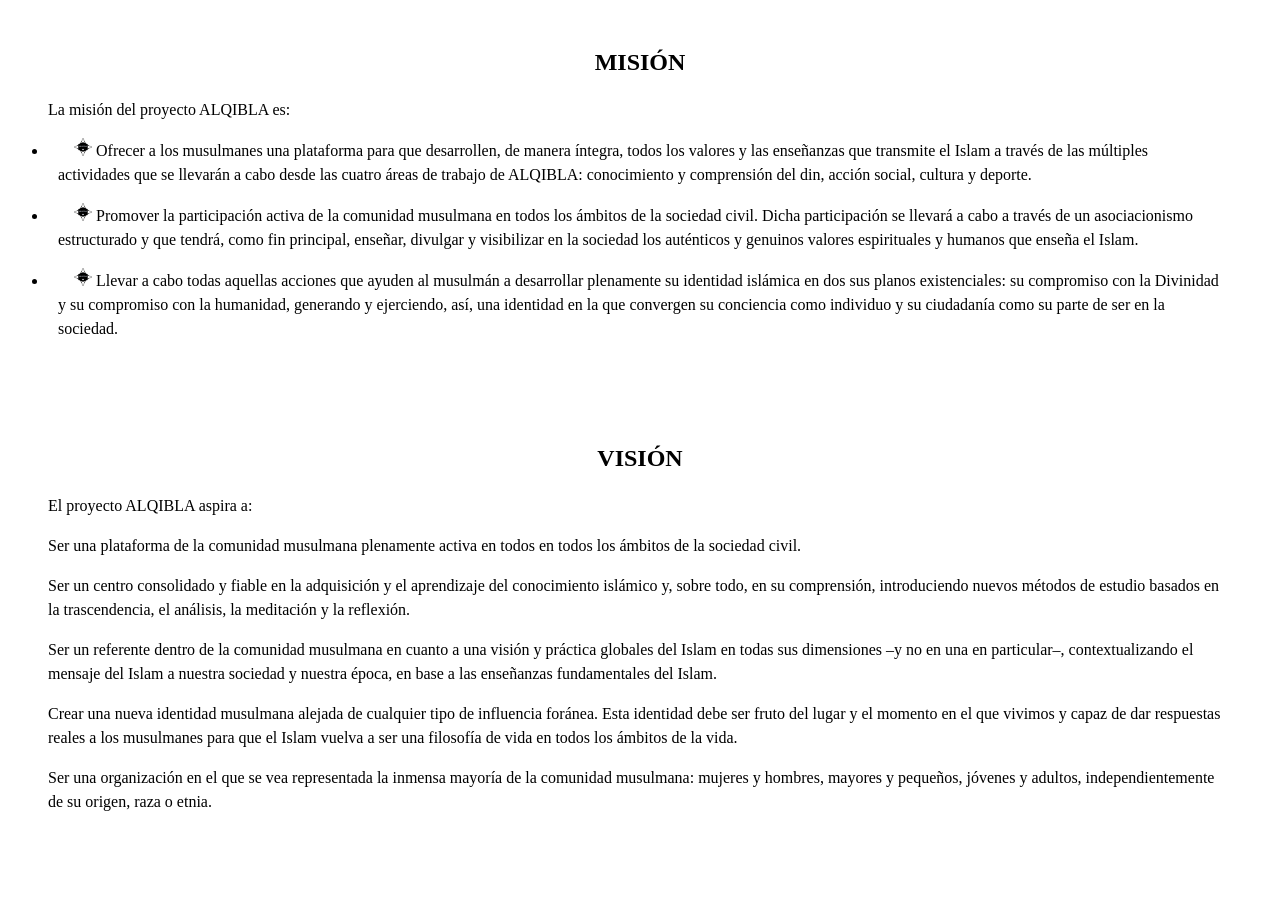
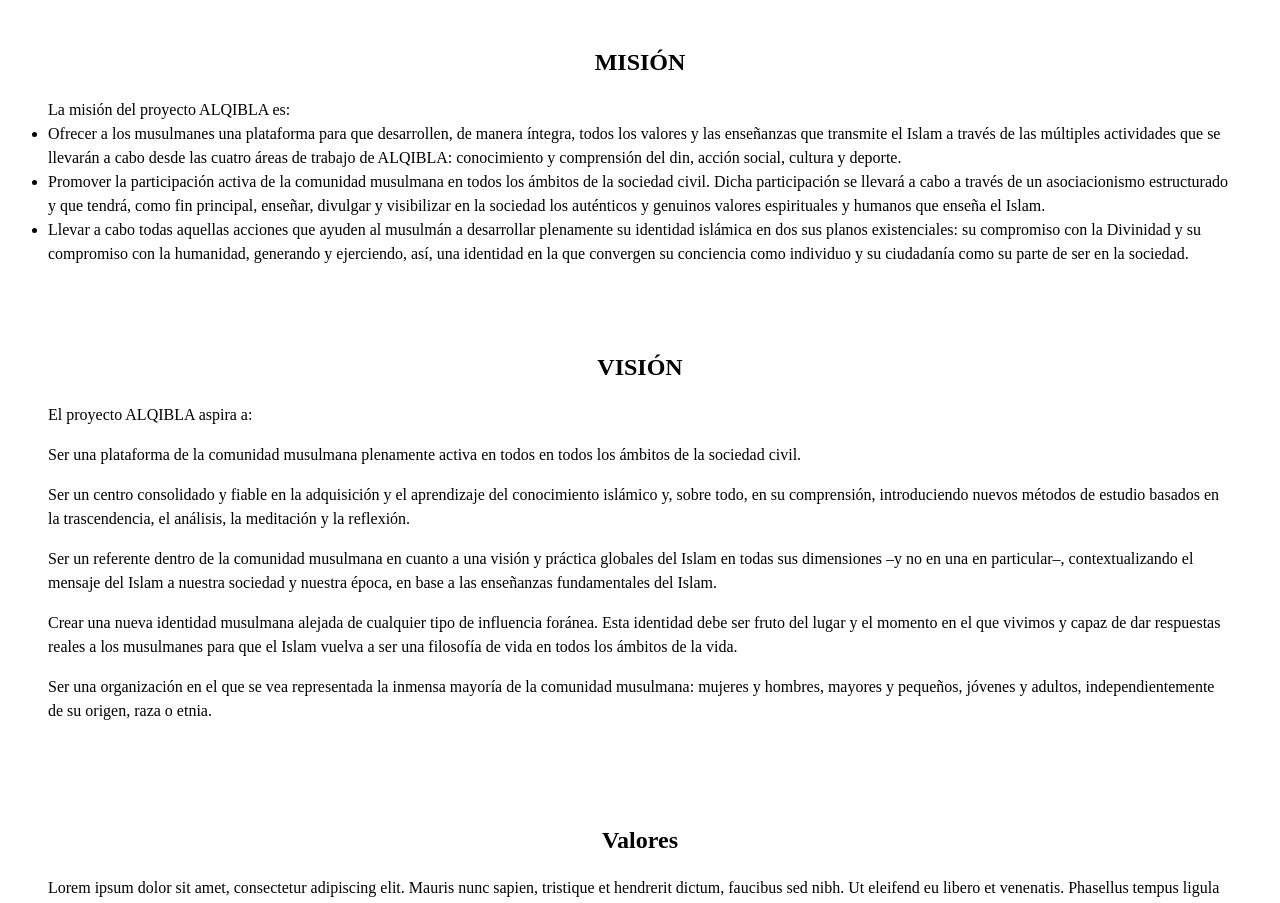
Before and after one commit to OussamaAlouat/alqibla-pro, an Angular app: page / in a window 1280 px wide. Shown: the part 1640-2543 px from the top of the page. Built offline with nearby package versions, Linux system fonts and the light colour scheme.

Commit message:
FIX: fixed mision

```diff
--- a/src/app/views/mission/mission.component.html
+++ b/src/app/views/mission/mission.component.html
@@ -5,22 +5,13 @@
     La misión del proyecto ALQIBLA es:
     <ul>
       <li>
-        <p>
-          <img src="/assets/img/alqibla.png" width="18px" alt="Logo"/>
-          Ofrecer a los musulmanes una plataforma para que desarrollen, de manera íntegra, todos los valores y las enseñanzas que transmite el Islam a través de las múltiples actividades que se llevarán a cabo desde las cuatro áreas de trabajo de ALQIBLA: conocimiento y comprensión del din, acción social, cultura y deporte.
-        </p>
+        Ofrecer a los musulmanes una plataforma para que desarrollen, de manera íntegra, todos los valores y las enseñanzas que transmite el Islam a través de las múltiples actividades que se llevarán a cabo desde las cuatro áreas de trabajo de ALQIBLA: conocimiento y comprensión del din, acción social, cultura y deporte.
       </li>
       <li>
-        <p>
-          <img src="/assets/img/alqibla.png" width="18px" alt="Logo"/>
-          Promover la participación activa de la comunidad musulmana en todos los ámbitos de la sociedad civil. Dicha participación se llevará a cabo a través de un asociacionismo estructurado y que tendrá, como fin principal, enseñar, divulgar y visibilizar en la sociedad los auténticos y genuinos valores espirituales y humanos que enseña el Islam.
-        </p>
+        Promover la participación activa de la comunidad musulmana en todos los ámbitos de la sociedad civil. Dicha participación se llevará a cabo a través de un asociacionismo estructurado y que tendrá, como fin principal, enseñar, divulgar y visibilizar en la sociedad los auténticos y genuinos valores espirituales y humanos que enseña el Islam.
       </li>
       <li>
-        <p>
-          <img src="/assets/img/alqibla.png" width="18px" alt="Logo"/>
-          Llevar a cabo todas aquellas acciones que ayuden al musulmán a desarrollar plenamente su identidad islámica en dos sus planos existenciales: su compromiso con la Divinidad y su compromiso con la humanidad, generando y ejerciendo, así, una identidad en la que convergen su conciencia como individuo y su ciudadanía como su parte de ser en la sociedad.
-        </p>
+        Llevar a cabo todas aquellas acciones que ayuden al musulmán a desarrollar plenamente su identidad islámica en dos sus planos existenciales: su compromiso con la Divinidad y su compromiso con la humanidad, generando y ejerciendo, así, una identidad en la que convergen su conciencia como individuo y su ciudadanía como su parte de ser en la sociedad.
       </li>
     </ul>
   </div>
--- a/src/app/views/mission/mission.component.scss
+++ b/src/app/views/mission/mission.component.scss
@@ -4,13 +4,4 @@
     margin-bottom: 1em;
     text-indent: 1rem;
   }
-
-  ul li {
-    padding-right: 10px;
-    padding-left: 10px;
-  }
 }
-
-img {
-  display: inline;
-}
```
